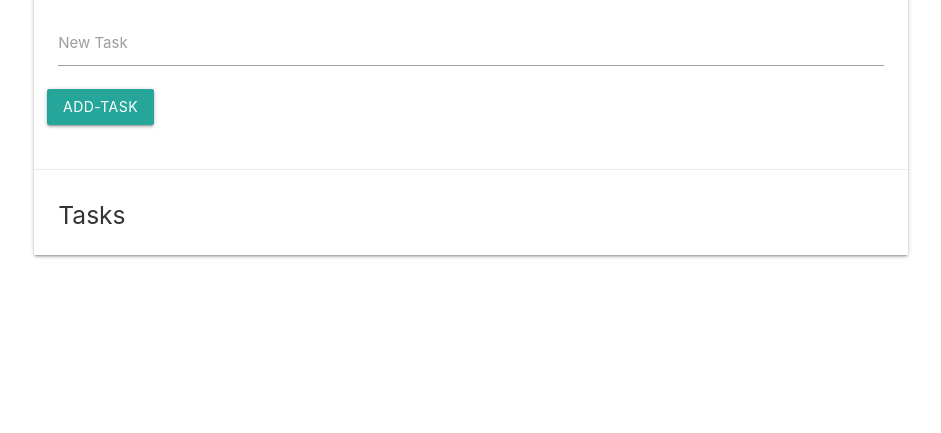
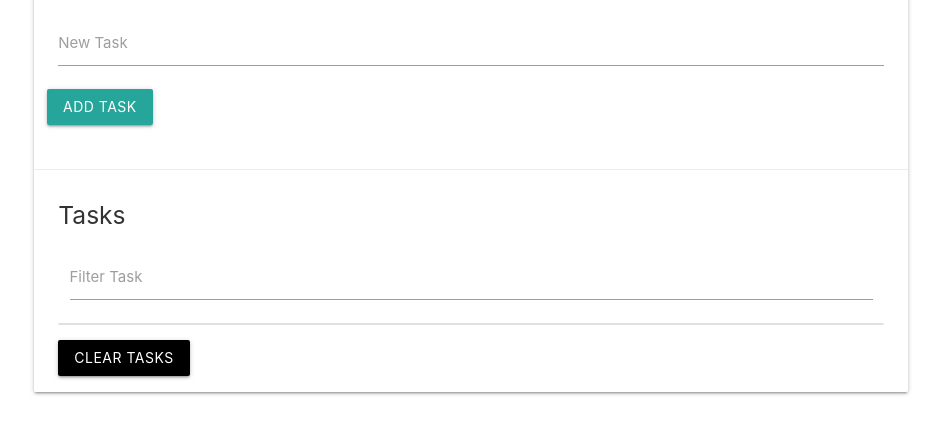
Before and after one commit to Oziichukwu/javascript-learning, a plain HTML site: page dom/index.html in a window 1280 px wide. Shown: the part 67-500 px from the top of the page, without its empty margins (169-1110 px from the left). Drawn offline with nearby package versions, Linux system fonts and the light colour scheme.

Commit message:
more additions

```diff
--- a/dom/index.html
+++ b/dom/index.html
@@ -6,7 +6,9 @@
     <meta name="viewport" content="width=device-width, initial-scale=1.0">
     <link rel="stylesheet" href="https://cdnjs.cloudflare.com/ajax/libs/materialize/1.0.0/css/materialize.min.css">
     <link rel="stylesheet" href="https://cdn.jsdelivr.net/npm/@fortawesome/fontawesome-free@5.15.4/css/fontawesome.min.css" integrity="sha384-jLKHWM3JRmfMU0A5x5AkjWkw/EYfGUAGagvnfryNV3F9VqM98XiIH7VBGVoxVSc7" crossorigin="anonymous">
-    <title>Document</title>
+
+
+    <title>Task List</title>
 </head>
 <body>
     <div class="container">
@@ -22,13 +24,19 @@
                                     <label for="task">New Task</label>
 
                                 </div>
-                                <input type="submit" value="Add-Task" class="btn">
+                                <input type="submit" value="Add Task" class="btn">
                             </form>
                         </div>
                     </div>
                     <div class="card-action">
                         <h5 id="task-title">Tasks</h5>
+                        <div class="input-field col s12">
+                            <input type="text" name="filter" id="filter">
+                            <label for="filter">Filter Task</label>
 
+                        </div>
+                        <ul class="collection"></ul>
+                        <a href="#" class="clear-tasks btn black">Clear Tasks</a>
                     </div>
                 </div>
             </div>
```
